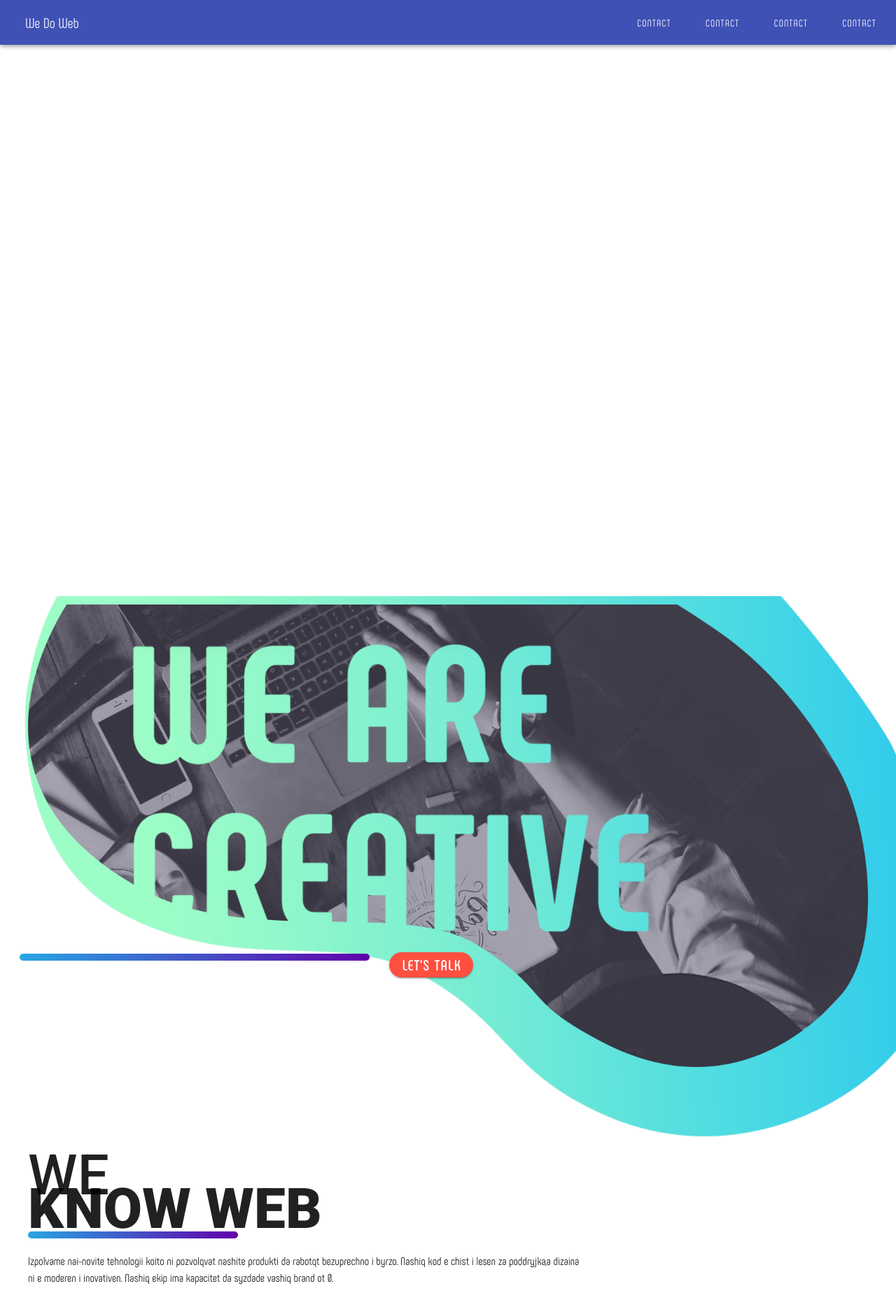
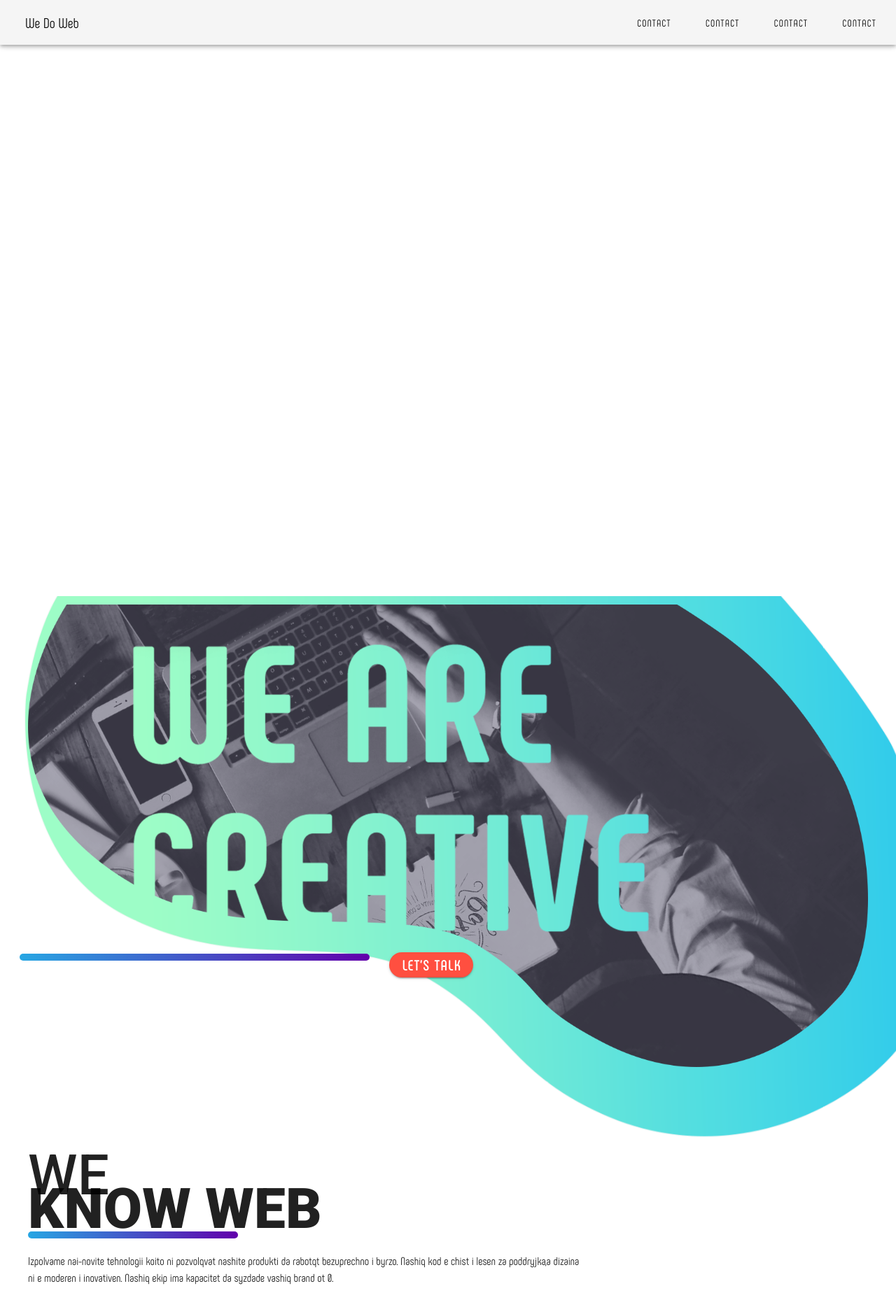
Before and after one commit to georginklv/wedoweb, a Vue app: page / in a window 1280 px wide. Shown: the top 1868 px of the page at 70% size. Built offline with nearby package versions, Linux system fonts and the light colour scheme.

Commit message:
fix nav bar color

```diff
--- a/src/components/TheNavBar.vue
+++ b/src/components/TheNavBar.vue
@@ -21,9 +21,9 @@
 			</v-list>
 		</v-navigation-drawer>
 
-		<v-app-bar app color="indigo" dark>
+		<v-app-bar app color="#f5f5f5" dark>
 			<v-app-bar-nav-icon @click.stop="drawer = !drawer" class="d-lg-none"></v-app-bar-nav-icon>
-			<v-toolbar-title>We Do Web</v-toolbar-title>
+			<v-toolbar-title> <router-link to="/"> We Do Web</router-link></v-toolbar-title>
 
 			<v-row align="center" justify="end">
 				<v-col cols="auto" class="pa-0 mx-2 ">
@@ -52,7 +52,18 @@ export default {
 </script>
 
 <style lang="scss" scoped>
+a {
+	text-decoration: none;
+	color: #000 !important;
+	&:hover {
+		color: #301aff !important;
+	}
+}
+.v-app-bar {
+	color: #000;
+}
 .nav-btns {
+	color: #000;
 	// &:after {
 	// 	content: '';
 	// 	height: 10px;
@@ -66,11 +77,15 @@ export default {
 	// }
 	background-color: unset;
 	&:hover {
-		background-color: #ff4f40 !important;
+		background-color: unset !important;
+		color: #301aff !important;
 	}
 }
 .v-btn:before {
 	background-color: unset;
+}
+.v-btn--round .v-btn__content .v-icon {
+	color: #000 !important;
 }
 @media (min-width: 1264px) {
 	.v-application .d-lg-block {
--- a/src/components/WeKnowWeb.vue
+++ b/src/components/WeKnowWeb.vue
@@ -249,6 +249,9 @@ export default {};
 .v-card__actions {
 	padding: 20px;
 }
+.v-application--is-ltr .v-list-item__avatar:first-child {
+	margin-right: 0 !important;
+}
 .boxes {
 	justify-content: center;
 	display: flex;
```
